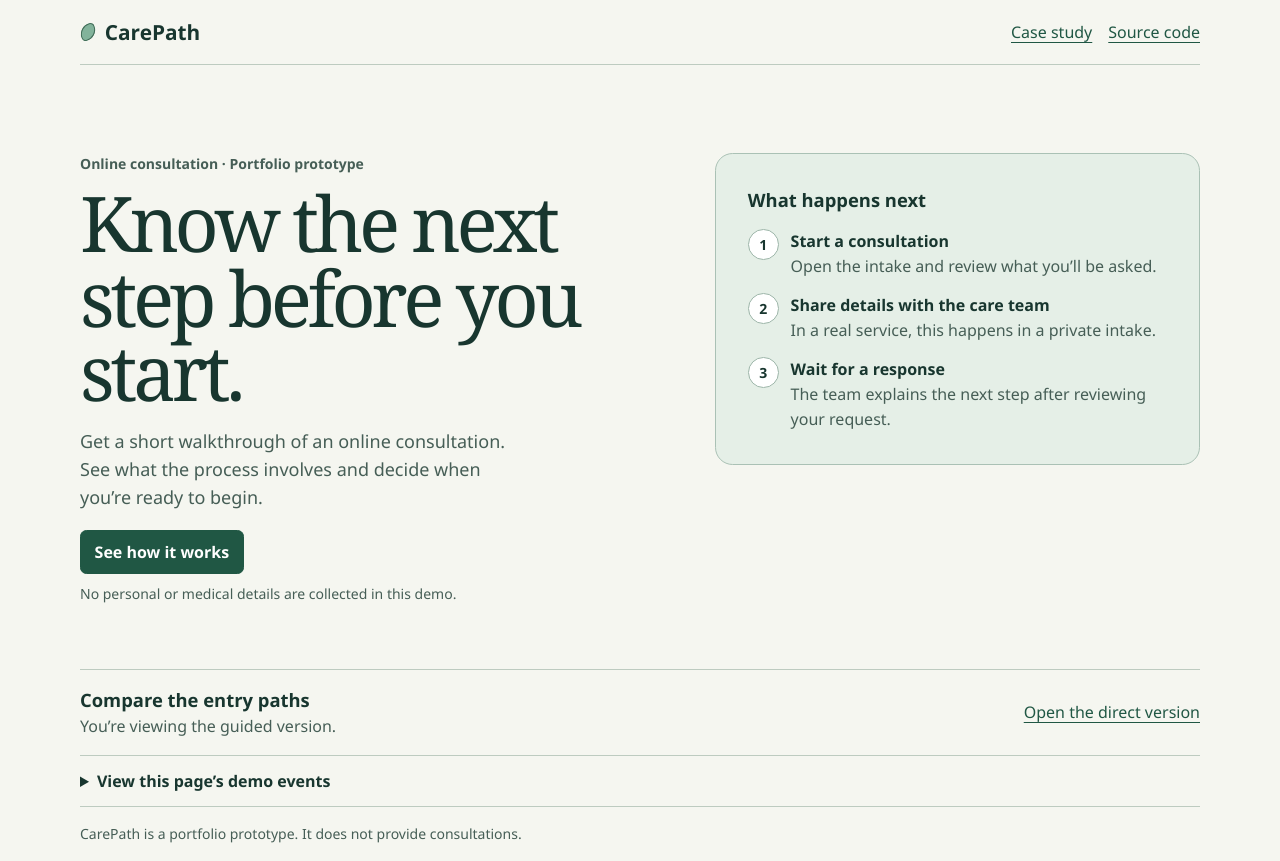
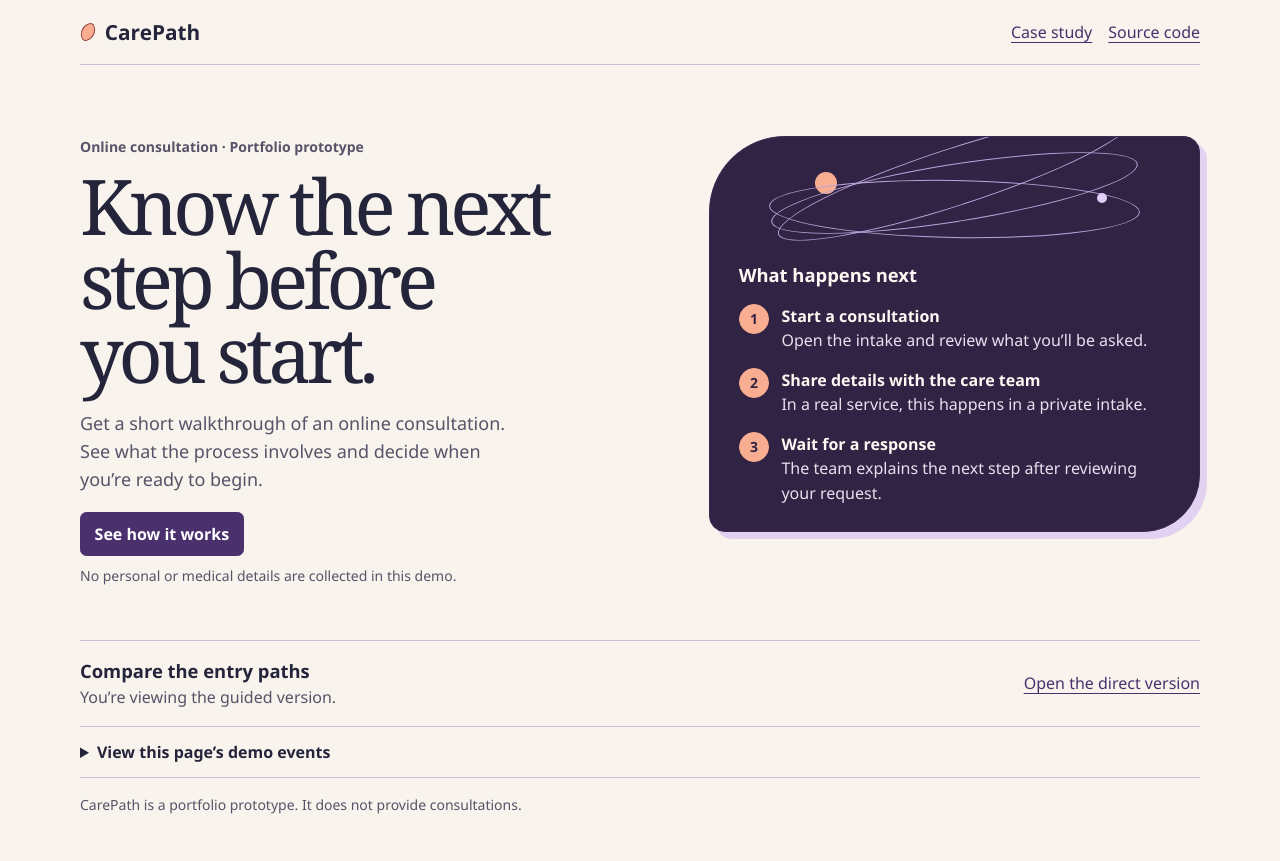
Before and after one commit to wesleybertolaia/carepath, a plain HTML site: page index.html in a window 1280 px wide. After the commit the page ends 832 px from the top, so only its background shows below. Drawn offline with Linux system fonts and the light colour scheme.

Commit message:
Redesign the CarePath consultation experience

```diff
--- a/app.js
+++ b/app.js
@@ -19,9 +19,10 @@ function track(name, detail = '') {
   events.append(item);
 }
 
-function showStep(step, markup) {
+function showStep(step, markup, progress) {
   hero.hidden = true;
   flow.hidden = false;
+  flow.dataset.progress = progress;
   stepLabel.textContent = step;
   stage.innerHTML = '<div>' + markup + '</div>';
   stage.querySelector('h2').focus();
@@ -37,7 +38,7 @@ function showTopic() {
         `).join('')}
       </fieldset>
       <button class="button">Show my overview</button>
-    </form>`);
+    </form>`, 1);
   stage.querySelector('form').addEventListener('submit', event => {
     event.preventDefault();
     selection = new FormData(event.currentTarget).get('topic');
@@ -54,7 +55,7 @@ function showOverview() {
     <div class="stage-actions">
       <button class="button" type="button">Start consultation</button>
       <button class="quiet" type="button">Choose another topic</button>
-    </div>`);
+    </div>`, 2);
   track('tailored_overview_view');
   stage.querySelector('.button').addEventListener('click', showIntake);
   stage.querySelector('.quiet').addEventListener('click', showTopic);
@@ -65,12 +66,12 @@ function showIntake() {
   showStep('Consultation intake preview', `
     <h2 tabindex="-1">You’ve reached the intake</h2>
     <p>A live intake would ask for contact information and other details needed to review your request. This prototype skips those fields.</p>
-    <button class="button" type="button">Finish demo</button>`);
+    <button class="button" type="button">Finish demo</button>`, 3);
   stage.querySelector('.button').addEventListener('click', () => {
     track('demo_complete');
     showStep('Demo complete', `
       <h2 tabindex="-1">Preview complete</h2>
-      <p>No consultation was requested and no personal information was collected.</p>`);
+      <p>No consultation was requested and no personal information was collected.</p>`, 3);
   });
 }
 
--- a/index.html
+++ b/index.html
@@ -26,6 +26,7 @@
         <p class="privacy">No personal or medical details are collected in this demo.</p>
       </div>
       <aside class="journey" aria-labelledby="journey-title">
+        <div class="route-art" aria-hidden="true"><span></span><span></span><span></span></div>
         <h2 id="journey-title">What happens next</h2>
         <ol>
           <li><div><strong>Start a consultation</strong><p>Open the intake and review what you’ll be asked.</p></div></li>
@@ -36,6 +37,7 @@
     </section>
     <section class="flow" id="flow" aria-label="Consultation preview" hidden>
       <div class="flow-header"><p id="step"></p><button id="return" class="quiet" type="button">Back to overview</button></div>
+      <div class="progress-track" aria-hidden="true"><span></span><span></span><span></span></div>
       <div id="stage"></div>
     </section>
     <section class="testing" aria-label="Prototype variants">
--- a/style.css
+++ b/style.css
@@ -1,11 +1,11 @@
 :root {
   color-scheme: light;
-  --paper: #f5f6f0;
-  --ink: #18362f;
-  --muted: #465e56;
-  --line: #bdcbc0;
+  --paper: #f8f3ec;
+  --ink: #24243b;
+  --muted: #575368;
+  --line: #cbc0d0;
   --white: #fff;
-  --green: #205744;
+  --accent: #4a316e;
   font: 16px/1.55 "Segoe UI", system-ui, sans-serif;
   background: var(--paper);
   color: var(--ink);
@@ -17,37 +17,77 @@ body { margin: 0; }
 .header, .footer { display: flex; flex-wrap: wrap; align-items: center; justify-content: space-between; gap: .5rem 1.2rem; padding-block: 1rem; }
 .header { border-bottom: 1px solid var(--line); }
 .header nav { display: flex; flex-wrap: wrap; gap: 1rem; }
-a { color: var(--green); text-underline-offset: .22em; }
+a { color: var(--accent); text-underline-offset: .22em; }
 .brand { display: inline-flex; align-items: center; gap: .55rem; color: var(--ink); text-decoration: none; font-size: 1.3rem; font-weight: 790; }
-.brand span { width: 1rem; height: 1rem; border-radius: 72% 28% 72% 28%; background: #82b39b; box-shadow: inset 0 0 0 1px #436d59; rotate: -18deg; }
+.brand span { width: 1rem; height: 1rem; border-radius: 72% 28% 72% 28%; background: #f9ae92; box-shadow: inset 0 0 0 1px #934e45; rotate: -18deg; }
 h1, h2, p, ol { margin: 0; }
-.hero { display: grid; grid-template-columns: 1.15fr 1fr; align-items: start; gap: clamp(1.25rem, 6vw, 5rem); padding-block: clamp(2rem, 8vw, 5.5rem) clamp(2rem, 6vw, 4rem); }
+.hero { display: grid; grid-template-columns: 1.15fr 1fr; align-items: start; gap: clamp(1.25rem, 5vw, 4.5rem); padding-block: clamp(2rem, 6vw, 4.4rem) clamp(2rem, 5vw, 3.3rem); }
 .eyebrow { color: var(--muted); font-size: .875rem; font-weight: 700; margin-bottom: .7rem; }
-h1 { font: 500 clamp(2.7rem, 6vw, 5.25rem)/.97 Georgia, serif; letter-spacing: -.057em; max-width: 12ch; }
+h1 { font: 500 clamp(2.7rem, 6vw, 5.25rem)/.97 Georgia, serif; letter-spacing: -.065em; max-width: 13ch; text-wrap: balance; }
 .offer > p:not(.eyebrow):not(.privacy) { max-width: 42ch; color: var(--muted); font-size: 1.125rem; margin-block: 1.15rem; }
 .privacy { margin-top: .55rem; color: var(--muted); font-size: .875rem; }
 .button, .quiet { min-height: 44px; border-radius: .4rem; padding: .48rem .85rem; font: inherit; font-weight: 720; cursor: pointer; }
-.button { color: #fff; background: var(--green); border: 1px solid var(--green); }
-.button:hover { background: #164333; }
-.quiet { color: var(--green); border: 1px solid var(--line); background: var(--white); }
-.quiet:hover { background: #e9f1eb; }
-:focus-visible { outline: 3px solid #8b4b24; outline-offset: 3px; }
-.journey { padding: clamp(1rem, 3vw, 2rem); border: 1px solid #aac1b5; border-radius: 1.1rem; background: #e5efe7; }
+.button { color: #fff; background: var(--accent); border: 1px solid var(--accent); }
+.button:hover { background: #382352; }
+.quiet { color: var(--accent); border: 1px solid var(--line); background: var(--white); }
+.quiet:hover { background: #f2ebfa; }
+:focus-visible { outline: 3px solid #8c3b30; outline-offset: 3px; }
+.journey {
+  position: relative;
+  isolation: isolate;
+  overflow: hidden;
+  padding: 0 clamp(1.05rem, 3vw, 1.8rem) 1.6rem;
+  border: 1px solid #3b2954;
+  border-radius: 4.75rem 1rem 3.55rem 1rem;
+  background: #302343;
+  color: #fff7f3;
+  box-shadow: 7px 7px 0 #e3d1f1;
+}
+.route-art {
+  position: relative;
+  height: 124px;
+  margin-inline: -1rem;
+  overflow: hidden;
+}
+.route-art span {
+  position: absolute;
+  inset: 11px 10% auto;
+  height: 58px;
+  border: 1px solid #bca4db;
+  border-radius: 50%;
+  transform: rotate(-18deg);
+}
+.route-art span:nth-child(2) { transform: translateY(16px) rotate(-9deg); }
+.route-art span:nth-child(3) { transform: translateY(32px) rotate(1deg); }
+.route-art::before, .route-art::after {
+  content: "";
+  position: absolute;
+  border-radius: 50%;
+  background: #f9ae92;
+}
+.route-art::before { width: 22px; height: 22px; top: 35px; left: 20%; }
+.route-art::after { width: 10px; height: 10px; top: 56px; right: 17%; background: #e1cef8; }
 .journey h2, .testing h2 { font-size: 1.15rem; }
 .journey ol { counter-reset: journey; padding: 0; list-style: none; }
 .journey li { display: flex; gap: .75rem; margin-top: .9rem; }
-.journey li::before { counter-increment: journey; content: counter(journey); display: grid; place-items: center; flex: 0 0 1.8rem; height: 1.8rem; border: 1px solid #9cb5a8; border-radius: 50%; background: var(--white); font-weight: 700; font-size: .875rem; }
-.journey li p, .testing p, .inspection p { color: var(--muted); }
-.flow { width: min(660px, 100%); margin: clamp(1.2rem, 5vw, 3.5rem) auto; padding: clamp(1rem, 4vw, 2rem); border: 1px solid var(--line); border-radius: .9rem; background: var(--white); }
+.journey li::before { counter-increment: journey; content: counter(journey); display: grid; place-items: center; flex: 0 0 1.8rem; height: 1.8rem; border: 1px solid #f9ae92; border-radius: 50%; background: #f9ae92; color: #302343; font-weight: 750; font-size: .875rem; }
+.journey li p { color: #ecdeef; }
+.testing p, .inspection p { color: var(--muted); }
+.flow { width: min(660px, 100%); margin: clamp(1.2rem, 5vw, 3.5rem) auto; padding: clamp(1rem, 4vw, 2rem); border: 1px solid var(--line); border-radius: 1.25rem .6rem 1.25rem .6rem; background: var(--white); box-shadow: 6px 6px 0 #eadff1; }
 .flow-header { display: flex; align-items: center; justify-content: space-between; flex-wrap: wrap; gap: .4rem .85rem; margin-bottom: .9rem; }
+.progress-track { display: grid; grid-template-columns: repeat(3, 1fr); gap: .35rem; margin-bottom: 1.15rem; }
+.progress-track span { height: .3rem; border-radius: 1rem; background: #ebe1f3; }
+[data-progress="1"] .progress-track span:first-child,
+[data-progress="2"] .progress-track span:nth-child(-n + 2),
+[data-progress="3"] .progress-track span { background: var(--accent); }
 #step { color: var(--muted); font-size: .875rem; font-weight: 700; }
 #stage h2 { font-size: clamp(1.45rem, 4vw, 2rem); line-height: 1.15; letter-spacing: -.035em; }
 #stage p { margin-block: .7rem 1.1rem; color: var(--muted); }
 fieldset { border: 0; padding: 0; margin: 1rem 0; min-inline-size: 0; }
 legend { font-weight: 700; margin-bottom: .35rem; }
 .choice { display: flex; align-items: center; gap: .55rem; min-height: 44px; padding: .4rem .6rem; margin-bottom: .35rem; border: 1px solid var(--line); border-radius: .4rem; cursor: pointer; }
-.choice:has(:checked) { border-color: var(--green); background: #eef5ed; }
-.choice input { accent-color: var(--green); }
+.choice:has(:checked) { border-color: var(--accent); background: #f2ebfa; }
+.choice input { accent-color: var(--accent); }
 .stage-actions { display: flex; flex-wrap: wrap; gap: .6rem; }
 .testing { display: flex; align-items: center; justify-content: space-between; flex-wrap: wrap; gap: .55rem 1rem; padding: 1rem 0; border-top: 1px solid var(--line); }
 .inspection { border-top: 1px solid var(--line); padding: .8rem 0; }
@@ -57,6 +97,7 @@ summary { cursor: pointer; font-weight: 690; }
 .footer { color: var(--muted); font-size: .875rem; border-top: 1px solid var(--line); }
 @media (max-width: 760px) { .hero { grid-template-columns: minmax(0, 1fr); } }
 @media (prefers-reduced-motion: no-preference) {
-  #stage > div { animation: enter .2s ease-out both; }
+  #stage > div, .route-art { animation: enter .3s ease-out both; }
+  .button, .quiet, .choice { transition: background-color .16s ease, border-color .16s ease; }
   @keyframes enter { from { opacity: 0; transform: translateY(4px); } to { opacity: 1; transform: translateY(0); } }
 }
```
